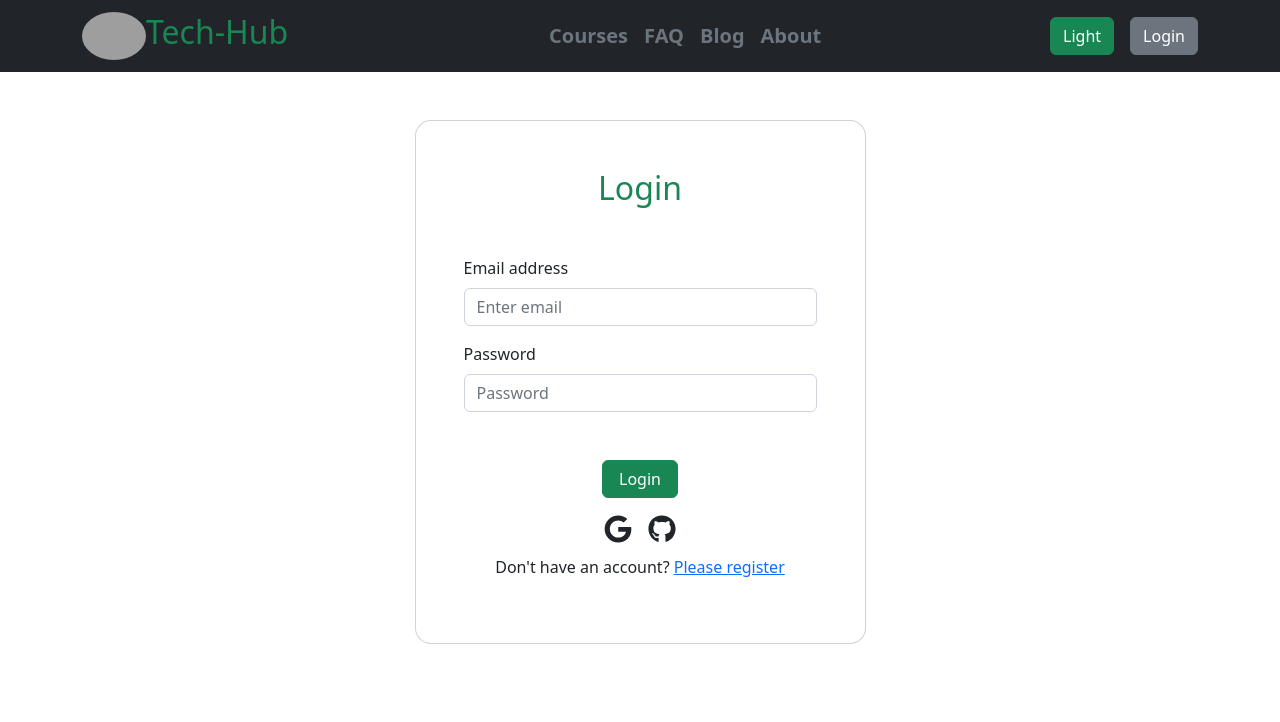
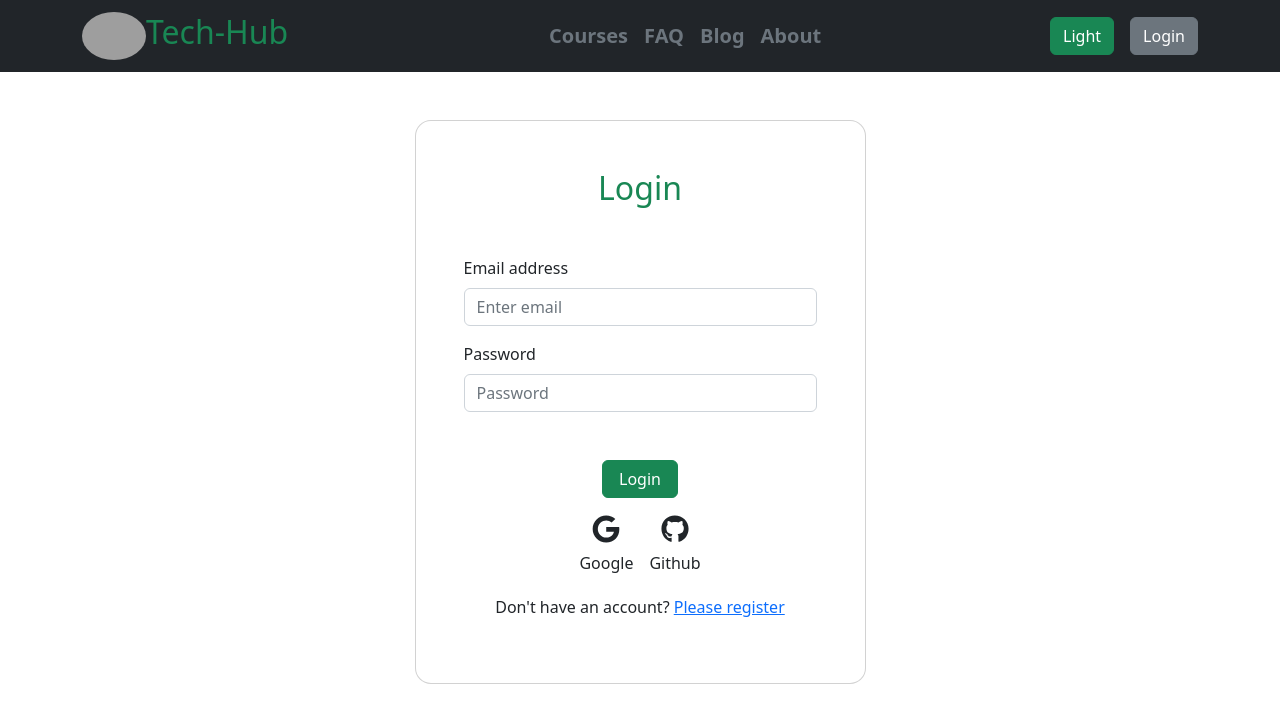
Before and after one commit to Iktiup-Mahmud/tech-hub-client, a React (Create React App) app: page /login in a window 1280 px wide. Shown: the top 722 px of the page. Built offline with nearby package versions, Linux system fonts and the light colour scheme; grey boxes are pictures that could not be loaded.

Commit message:
'google-login-added'

```diff
--- a/src/components/Login/Login.js
+++ b/src/components/Login/Login.js
@@ -3,11 +3,12 @@ import { Button, Form } from 'react-bootstrap';
 import { Link } from 'react-router-dom';
 import { FaGoogle, FaGithub } from 'react-icons/fa';
 import { AuthContext } from '../../context/AuthProvider/AuthProvider';
+import { GoogleAuthProvider } from 'firebase/auth';
 
 
 const Login = () => {
-    const { login } = useContext(AuthContext);
-
+    const { login, googleLogin } = useContext(AuthContext);
+    const providerGoogle = new GoogleAuthProvider();
 
     const handelSubmit = e => {
         e.preventDefault()
@@ -19,11 +20,20 @@ const Login = () => {
         console.log(email, password)
 
         login(email, password)
-        .then(res => {
-            const user = res.user;
-            console.log(user)
-        })
-        .catch(error => console.error(error))
+            .then(res => {
+                const user = res.user;
+                console.log(user)
+            })
+            .catch(error => console.error(error))
+    }
+
+    const handelGoogleLogin = () => {
+        googleLogin(providerGoogle)
+            .then(res => {
+                const user = res.user;
+                console.log(user)
+            })
+            .catch(error => console.error(error))
     }
 
     return (
@@ -52,9 +62,15 @@ const Login = () => {
                                         <div className='text-center'>
                                             <Button variant='success' type='submit' className='mb-2 px-3'>Login</Button>
                                         </div>
-                                        <div className='d-flex justify-content-center py-1'>
-                                            <h3 className='me-3'><FaGoogle /></h3>
-                                            <h3><FaGithub /></h3>
+                                        <div className='d-flex justify-content-center py-1 '>
+                                            <div onClick={handelGoogleLogin} className='me-3'>
+                                                <h3 className='text-center'><FaGoogle /></h3>
+                                                <p>Google</p>
+                                            </div>
+                                            <div>
+                                                <h3 className='text-center'><FaGithub /></h3>
+                                                <p>Github</p>
+                                            </div>
                                         </div>
                                         <div className='text-center'>
                                             <p>Don't have an account? <Link to='/register'>Please register</Link></p>
--- a/src/context/AuthProvider/AuthProvider.js
+++ b/src/context/AuthProvider/AuthProvider.js
@@ -1,6 +1,6 @@
 import React from 'react';
 import { createContext } from "react";
-import { getAuth, signInWithEmailAndPassword } from 'firebase/auth'
+import { getAuth, signInWithEmailAndPassword, signInWithPopup } from 'firebase/auth'
 import app from "../../firebase/firebase.config";
 
 export const AuthContext = createContext();
@@ -13,8 +13,12 @@ const AuthProvider = ({children}) => {
         return signInWithEmailAndPassword(auth, email, password)
     }
 
+    const googleLogin = provider => {
+        return signInWithPopup(auth, provider)
+    }
 
-    const authInfo = {login}
+
+    const authInfo = {login, googleLogin}
 
     return (
         <AuthContext.Provider value={authInfo} >
```
